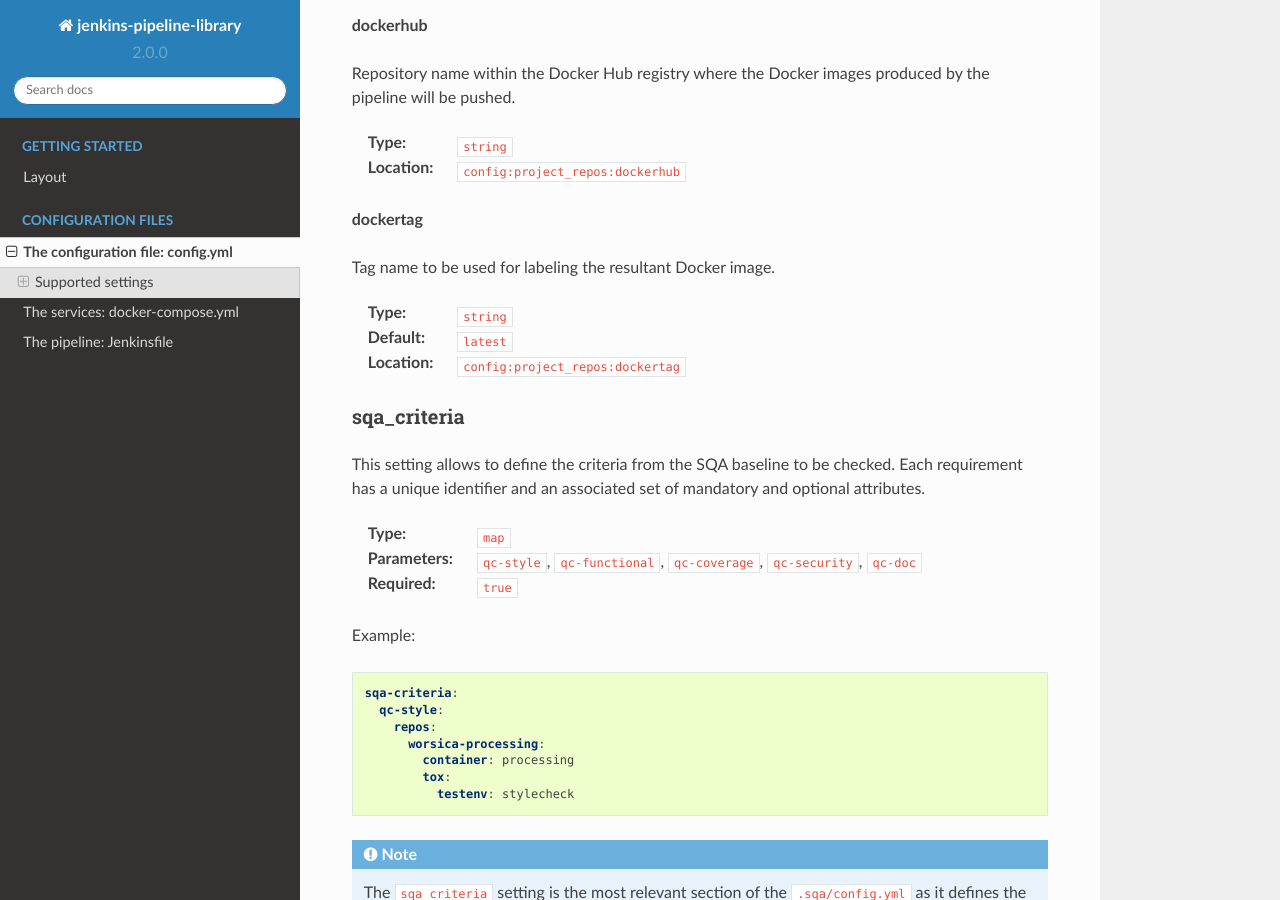
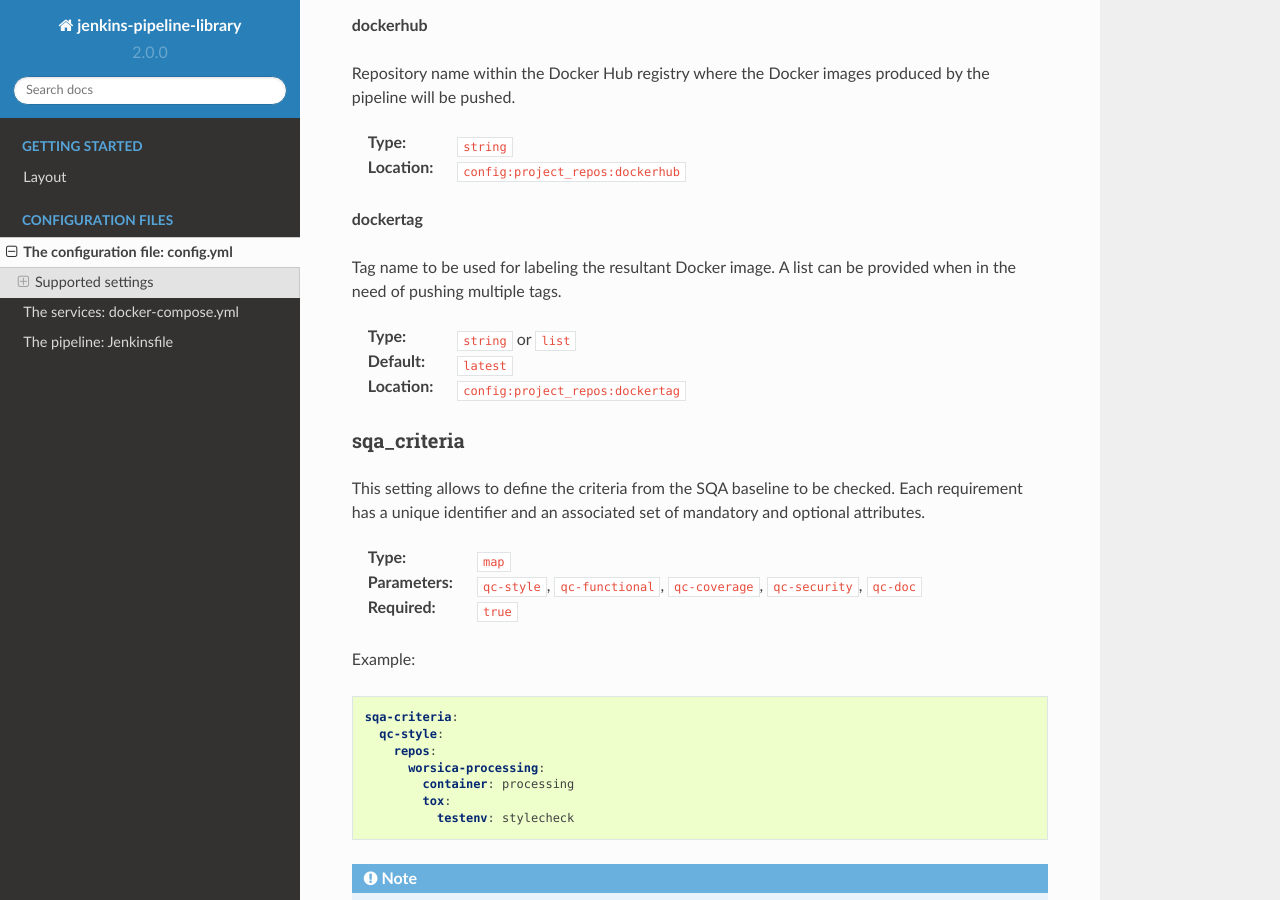
Before and after one commit to indigo-dc/jenkins-pipeline-library, a Sphinx documentation site: the page built from docs/user/config_file.rst, in a window 1280 px wide and 900 px high, scrolled down 3023 px. Built offline with Sphinx 7.4.7 and the Read the Docs theme 2.0.0, drawn with Linux system fonts in a browser that asks for light colours.

Commit message:
dockertag can be a list

```diff
--- a/docs/user/config_file.rst
+++ b/docs/user/config_file.rst
@@ -156,9 +156,10 @@ produced by the pipeline will be pushed.
 
 **dockertag**
 
-Tag name to be used for labeling the resultant Docker image.
+Tag name to be used for labeling the resultant Docker image. A list can be
+provided when in the need of pushing multiple tags.
 
-:Type: ``string``
+:Type: ``string`` or ``list``
 :Default: ``latest``
 :Location: ``config:project_repos:dockertag``
 
```
